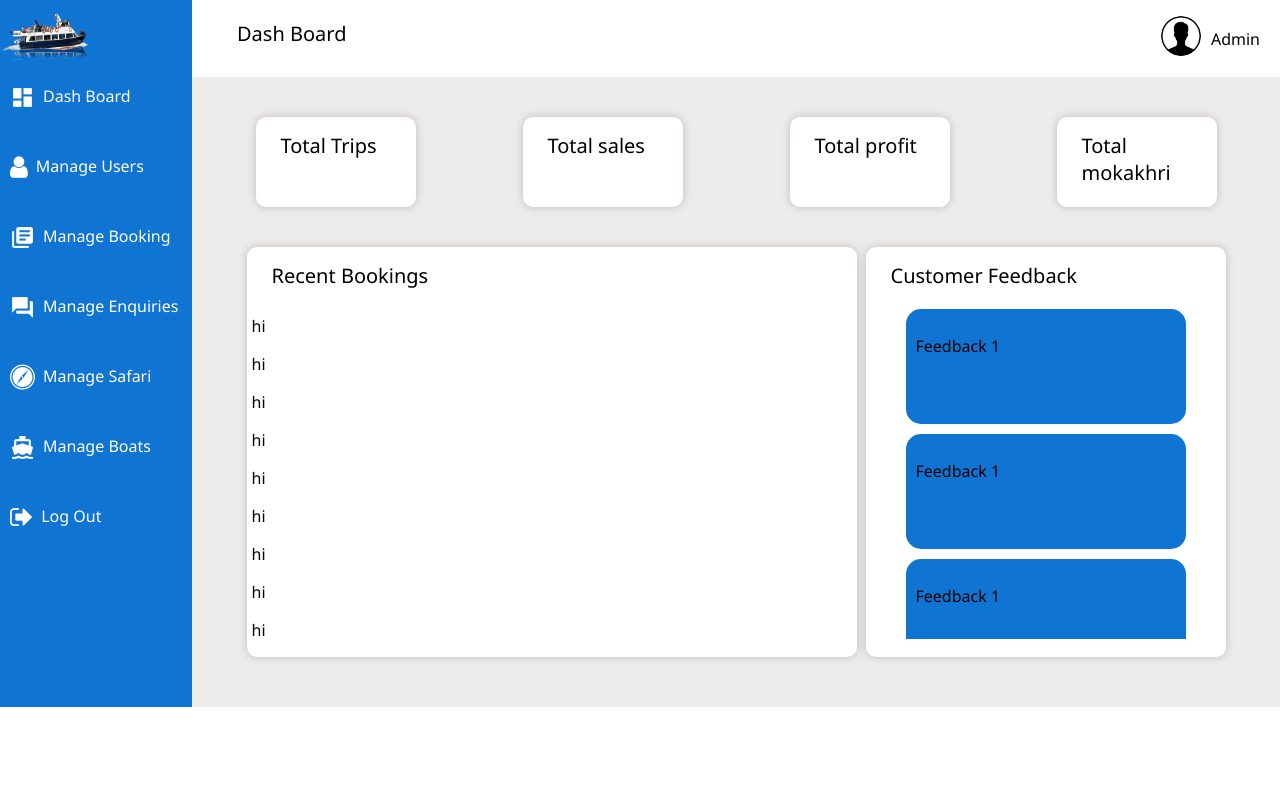
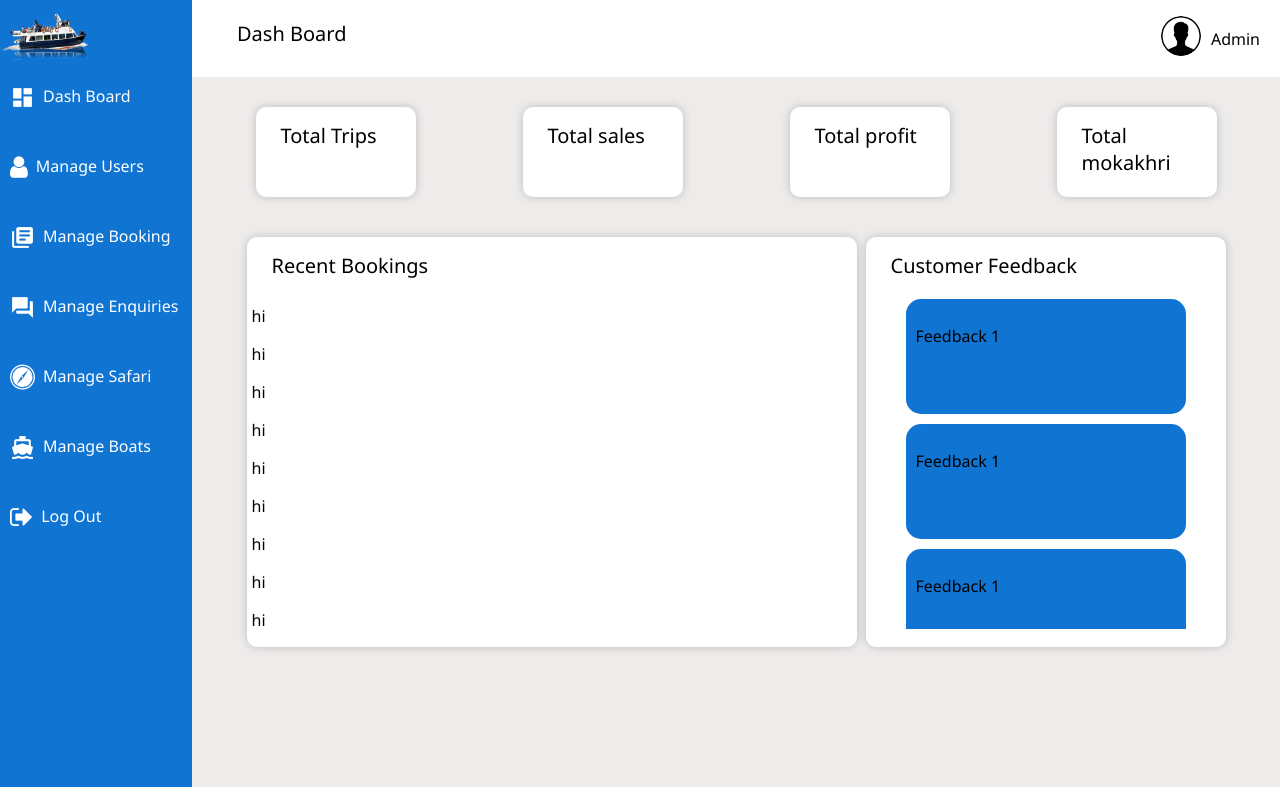
Before and after one commit to Gayashaan/Boat_Safari_Management_System, a PHP site: page /admin/admin_panel.html in a window 1280 px wide. Run offline with PHP 8.4, Linux system fonts and the light colour scheme.

Commit message:
small changes

```diff
--- a/admin/admin_panel.html
+++ b/admin/admin_panel.html
@@ -62,7 +62,7 @@
 
             <div class="middle_panel">
                 <div class="upper_box">
-                    <div class="box" id="box1">
+                    <div class="box">
                         <h6>Total Trips</h6>
                     </div>
                     <div class="box">
--- a/admin/css/admin_panel.css
+++ b/admin/css/admin_panel.css
@@ -2,6 +2,7 @@ html,body{
     margin: 0;
     padding: 0;
     font-family: 'Segoe UI', Tahoma, Geneva, Verdana, sans-serif;
+    height: 100%;
     /* overflow: hidden;This is hid the scroll button of the full page */
 
 
@@ -17,6 +18,7 @@ html,body{
     flex-direction: row;
     background-color: #eeebeb;
 
+
 }
 
 .left_panel{
@@ -26,14 +28,17 @@ html,body{
     margin: 0;
     width: 15%;
     background: #1074d3;
+
 }
 
 .left_panel > .logo{
+
     width: relative;
     height: relative;
 }
 
 .left_panel > .logo > img{
+
     height: 60px;
     width: 130px;
 }
@@ -77,9 +82,7 @@ html,body{
 
 
 .right_panel{
-    margin-left: auto;
     width: 85%;
-    height: inherit;
 }
 
 .right_panel > .upper_panel{
@@ -87,6 +90,7 @@ html,body{
     background-color: rgb(255, 255, 255);
     display: flex;
     justify-content: space-between;
+
 
 }
 
@@ -119,9 +123,9 @@ html,body{
     margin-left: 40px;
 }
 
-.middle_panel{
-    height: inherit;
-}
+/* .middle_panel{
+    background-color: aqua;
+} */
 
 .middle_panel > .upper_box{
     display: flex;
@@ -129,7 +133,7 @@ html,body{
     flex-wrap: wrap;
     justify-content: space-between;
     padding: 10px;
-    margin-top: 30px;
+    padding-top: 30px;
     margin-bottom: 0px;
 }
 
@@ -174,9 +178,9 @@ html,body{
     margin: 0;
     display: flex;
     flex-direction: row;
-    height: auto;
     flex-wrap: wrap;
     padding: 30px 50px 50px 50px;
+    height: 500px;
 
 
 }
@@ -188,7 +192,6 @@ html,body{
     height: 400px;
     border-radius: 10px;
     padding: 5px;
-
     margin-left: auto;
     margin-right: auto;
 
```
